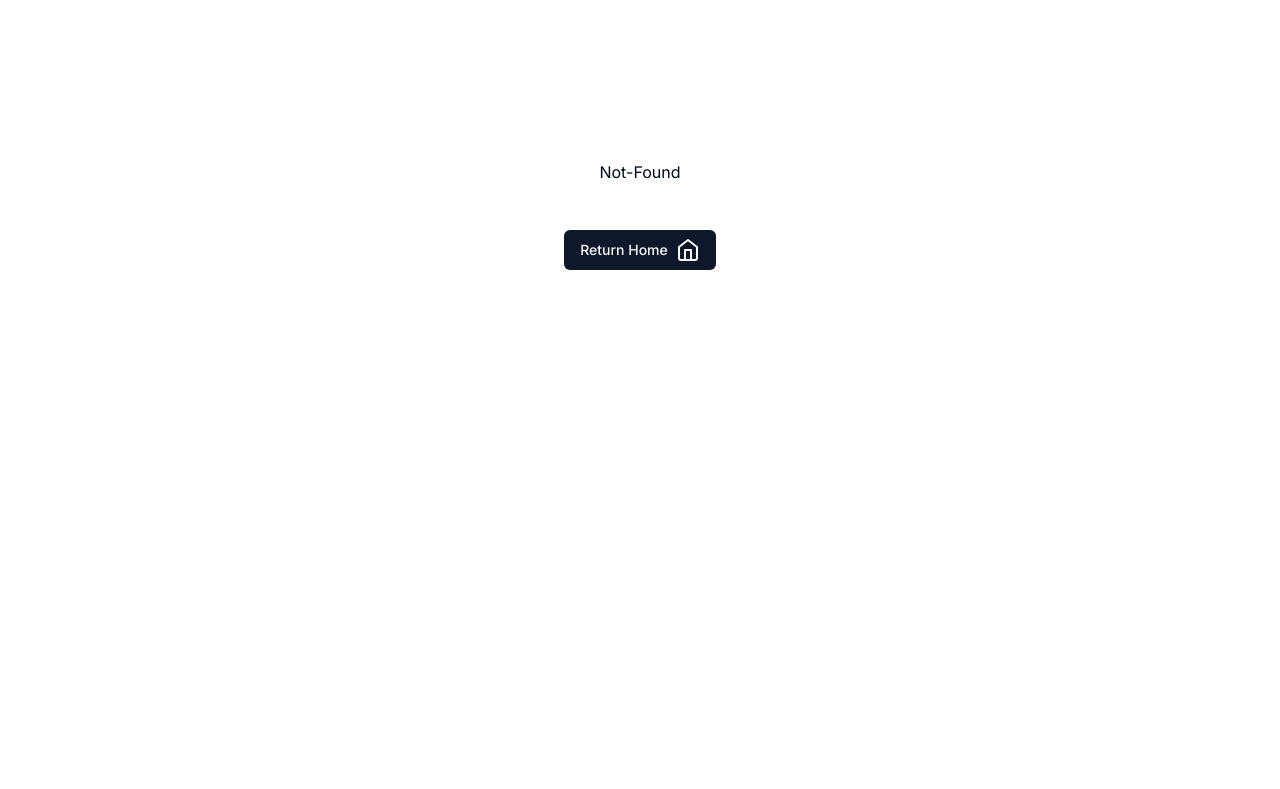
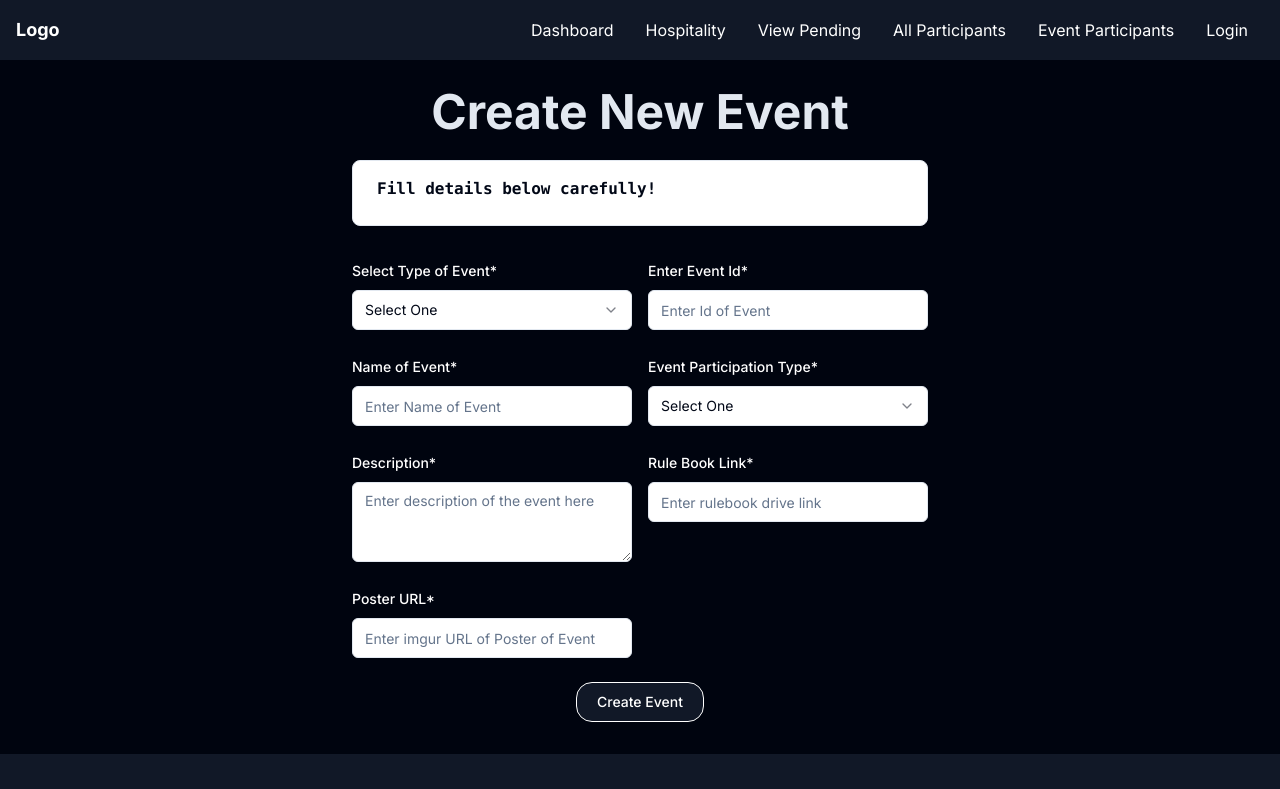
Before and after one commit to kgaurav152/techfusion, a Next.js app: page /admin/createevent in a window 1280 px wide. Before the commit this address had no page. Shown: the top 789 px of the page. Built offline with nearby package versions, Linux system fonts and the light colour scheme.

Commit message:
added event creation

```diff
--- a/app/(dashboard)/(routes)/registration/page.jsx
+++ b/app/(dashboard)/(routes)/registration/page.jsx
@@ -2,20 +2,19 @@
 
 import { useRouter } from "next/navigation";
 import { zodResolver } from "@hookform/resolvers/zod";
-import React from "react";
+import React, { useState } from "react";
 import axios from "axios";
+import { useDispatch, useSelector } from "react-redux";
 import { useForm } from "react-hook-form";
-import { useState } from "react";
 import toast from "react-hot-toast";
 import * as z from "zod";
 
-import Network from "@/components/network";
+// import Network from "@/components/network";
 import { Button } from "@/components/ui/button";
 import { Input } from "@/components/ui/input";
 import { ScrollArea } from "@/components/ui/scroll-area";
-import { CalendarIcon, ChevronsUpDown, Check } from "lucide-react";
-import { Calendar } from "@/components/ui/calendar";
-import { format } from "date-fns";
+import { ChevronsUpDown, Check } from "lucide-react";
+// import { format } from "date-fns";
 import { cn } from "@/lib/utils";
 
 import {
@@ -142,6 +141,8 @@
 
   const [isLoading, setIsLoading] = useState(false);
   const [openPop, setOpenPop] = useState(false);
+  const router = useRouter();
+  const dispatch = useDispatch();
 
   const form = useForm({
     resolver: zodResolver(RegistrationFormSchema),
@@ -161,24 +162,18 @@
       mobile: data.mobile,
       password: data.confirmPassword,
       gender: data.gender,
-      college: data.college === 'other' ? data.otherCollege : data.college,
+      college: data.college == 'other' ? data.otherCollege : data.college,
       branch: data.branch,
       batch: data.batch,
       knowAbout: data.knowAbout,
       accomodation: data.accomodation,
       tShirtSize: data.tShirtSize,
       paymentMethod: data.paymentMethod,
-      college: data.ca_no_ba == null ? data.ca_no_ba : data.ca_no_ba,
+      ca_no: data.ca_no_ba == null ? data.ca_no_ba : data.ca_no_ba,
       transaction_id: data.trx_id == null ? '' : data.trx_id,
-      screenshot: data.trx_img,
+      screenshot: data.trx_img[0],
       // userType: 'Participant'
     };
-
-    // new Network().hit("account", "create", obj, (responseData) => {
-    //   if (responseData) {
-    //     // setOpen(false);
-    //   }
-    // })
 
     // console.log(obj);
     try {
@@ -187,12 +182,6 @@
       if (data.success) {
         dispatch(setToken(data.token));
         toast.success("Registered Successfully!");
-        // if(data.user.role=="admin"){
-        //   router.push("/admin/dashboard");
-        // }
-        // else{
-        //   router.push("/");
-        // }
         router.push("/profile");
       } else {
         toast.error(data.message);
@@ -200,7 +189,6 @@
     } catch (err) {
       console.log(err);
     }
-    // setIsLoading(false);
   }
 
     const fileRef = form.register('file', { required: true });
@@ -659,7 +647,7 @@
                   <FormItem>
                       <FormLabel className="text-white">Screenshot of Payment (less than 3 mb)*</FormLabel>
                       <FormControl>
-                      <Input type="file" {...fileRef} />
+                      <Input type="file" {...field} accept="image/*"/>
                       </FormControl>
                       <FormDescription />
                       <FormMessage />
--- /dev/null
+++ b/app/admin/createevent/page.jsx
@@ -0,0 +1,228 @@
+"use client"
+
+import { zodResolver } from "@hookform/resolvers/zod";
+import React from "react";
+import { useForm } from "react-hook-form";
+import { useState } from "react";
+import toast from "react-hot-toast";
+import * as z from "zod";
+
+import { Button } from "@/components/ui/button";
+import { Input } from "@/components/ui/input";
+import { Textarea } from '@/components/ui/textarea';
+
+import {
+  Form,
+  FormControl,
+  FormDescription,
+  FormField,
+  FormItem,
+  FormLabel,
+  FormMessage,
+} from "@/components/ui/form";
+import {
+  Card,
+  CardHeader,
+  CardFooter,
+  CardTitle,
+  CardDescription,
+  CardContent
+} from "@/components/ui/card";
+import {
+    Select,
+    SelectContent,
+    SelectItem,
+    SelectTrigger,
+    SelectValue,
+} from "@/components/ui/select"
+
+
+const EventCreationForm = () => {
+
+  const EventCreationFormSchema = z.object({
+    eventType: z.enum(['cultural', 'technical'], { message: "Select a valid option"} ),
+    id: z.string().min(1, { message: "Id must be of min. 1 digit"}),
+    name: z.string({
+      required_error: "Name is required",
+      invalid_type_error: "Name must be a string",
+    }).min(2, { message: "Name must be 2 or more characters long" } ),
+    participationMode: z.enum([0,1], { message: "Select a valid option"} ),
+    description: z.string({ message: "Description can't be empty!"}),
+    rulebookLink: z.string().url(),
+    posterUrl: z.string().url(),
+  })
+
+  const [isLoading, setIsLoading] = useState(false);
+
+  const form = useForm({
+    resolver: zodResolver(EventCreationFormSchema),
+    mode: "onChange",
+  })
+
+  const onSubmit = async (data) => {
+    setIsLoading(true);
+
+    const obj = {
+      eventType: data.eventType,
+      id: data.id,
+      name: data.name,
+      participationMode: data.participationMode,
+      description: data.description,
+      rulebookLink: data.rulebookLink,
+      posterUrl: data.posterUrl
+    };
+
+    try {
+      const { data } = await axios.post("/api/createevent", obj);
+      setIsLoading(false);
+      if (data.success) {
+        toast.success("Event Created!");
+        // router.push("/profile");
+      } else {
+        toast.error(data.message);
+      }
+    } catch (err) {
+      console.log(err);
+    }
+    setIsLoading(false);
+  }
+
+  return (
+
+    <React.Fragment>
+      <div className="text-center mb-4 text-border flex-col">
+        <h1 className="font-bold text-[3rem] text-border-white">Create New Event</h1>
+        <Card className="mx-auto w-4/5 max-w-xl mb-8 mt-3 text-left">
+          <CardContent>
+              <div className="flex items-center pt-4">
+                <p className="font-semibold font-mono">Fill details below carefully!</p>
+              </div>
+          </CardContent>
+        </Card>
+      </div>
+      <Form {...form}>
+        <form onSubmit={form.handleSubmit(onSubmit)} className="mx-auto flex flex-col items-center mb-8">
+          <div className="mx-auto w-4/5 gap-2 lg:grid lg:grid-cols-2 lg:gap-4 max-w-xl mb-4">
+            <FormField
+                control={form.control}
+                name="eventType"
+                render={({ field }) => (
+                <FormItem>
+                    <FormLabel className="text-white">Select Type of Event*</FormLabel>
+                    <Select onValueChange={field.onChange} defaultValue={field.value}>
+                        <FormControl>
+                        <SelectTrigger>
+                          <SelectValue placeholder= "Select One" />
+                        </SelectTrigger>
+                        </FormControl>
+                        <SelectContent>
+                        <SelectItem value="cultural">Cultural</SelectItem>
+                        <SelectItem value="technical">Technical</SelectItem>
+                        </SelectContent>
+                    </Select>
+                    <FormDescription />
+                    <FormMessage />
+                </FormItem>
+              )}
+            />
+            <FormField
+                control={form.control}
+                name="id"
+                render={({ field }) => (
+                  <FormItem>
+                    <FormLabel className="text-white">Enter Event Id*</FormLabel>
+                    <FormControl>
+                      <Input placeholder="Enter Id of Event" {...field} />
+                    </FormControl>
+                    <FormDescription />
+                    <FormMessage />
+                  </FormItem>
+              )}
+            />
+            <FormField
+                control={form.control}
+                name="name"
+                render={({ field }) => (
+                  <FormItem>
+                    <FormLabel className="text-white">Name of Event*</FormLabel>
+                    <FormControl>
+                      <Input placeholder="Enter Name of Event" {...field} />
+                    </FormControl>
+                    <FormDescription />
+                    <FormMessage />
+                  </FormItem>
+              )}
+            />
+            <FormField
+                control={form.control}
+                name="participationMode"
+                render={({ field }) => (
+                <FormItem>
+                    <FormLabel className="text-white">Event Participation Type*</FormLabel>
+                    <Select onValueChange={field.onChange} defaultValue={field.value}>
+                        <FormControl>
+                        <SelectTrigger>
+                            <SelectValue placeholder= "Select One" />
+                        </SelectTrigger>
+                        </FormControl>
+                        <SelectContent>
+                        <SelectItem value="0">Individual</SelectItem>
+                        <SelectItem value="1">Group</SelectItem>
+                        </SelectContent>
+                    </Select>
+                    <FormDescription />
+                    <FormMessage />
+                </FormItem>
+              )}
+            />
+            <FormField
+                control={form.control}
+                name="description"
+                render={({ field }) => (
+                <FormItem>
+                    <FormLabel className="text-white">Description*</FormLabel>
+                    <FormControl>
+                    <Textarea placeholder="Enter description of the event here" {...field} />
+                    </FormControl>
+                    <FormDescription />
+                    <FormMessage />
+                </FormItem>
+              )}
+            />
+            <FormField
+                control={form.control}
+                name="rulebookLink"
+                render={({ field }) => (
+                <FormItem>
+                    <FormLabel className="text-white">Rule Book Link*</FormLabel>
+                    <FormControl>
+                    <Input placeholder="Enter rulebook drive link" {...field} />
+                    </FormControl>
+                    <FormDescription />
+                    <FormMessage />
+                </FormItem>
+              )}
+            />
+            <FormField
+                control={form.control}
+                name="posterUrl"
+                render={({ field }) => (
+                <FormItem>
+                    <FormLabel className="text-white">Poster URL*</FormLabel>
+                    <FormControl>
+                    <Input placeholder="Enter imgur URL of Poster of Event" {...field} />
+                    </FormControl>
+                    <FormDescription />
+                    <FormMessage />
+                </FormItem>
+              )}
+            />
+          </div>
+          <Button type="submit" disabled={isLoading} className="transition ease-in-out delay-150 hover:-translate-y-1 hover:scale-102 duration-300 relative rounded-2xl border border-transparent bg-gray-900 text-white px-5 py-2 hover:bg-purple-500 flex items-center border-white hover:border-none" >Create Event</Button>
+        </form>
+      </Form>
+    </React.Fragment>
+  )
+}
+
+export default EventCreationForm;
--- /dev/null
+++ b/components/ui/textarea.jsx
@@ -0,0 +1,18 @@
+import * as React from "react"
+
+import { cn } from "@/lib/utils"
+
+const Textarea = React.forwardRef(({ className, ...props }, ref) => {
+  return (
+    (<textarea
+      className={cn(
+        "flex min-h-[80px] w-full rounded-md border border-input bg-background px-3 py-2 text-sm ring-offset-background placeholder:text-muted-foreground focus-visible:outline-none focus-visible:ring-2 focus-visible:ring-ring focus-visible:ring-offset-2 disabled:cursor-not-allowed disabled:opacity-50",
+        className
+      )}
+      ref={ref}
+      {...props} />)
+  );
+})
+Textarea.displayName = "Textarea"
+
+export { Textarea }
--- a/public/events.jsx
+++ b/public/events.jsx
@@ -48,8 +48,7 @@
       Team scoring the maximum number of points wins the championship.
       The challenge is not just the fighting bots but the
       the hazardous arena which shall contain dead drop
-      ravines, valleys, and other bot damaging structures.
-          `,
+      ravines, valleys, and other bot damaging structures.`,
       link: "https://drive.google.com/file/d/1zofTyC8f33A4obDPQXdtP5tfqAYWNOjO/view",
       date: "12/04/2023",
       posterUrl: "https://i.imgur.com/DwUVMej.png",
```
